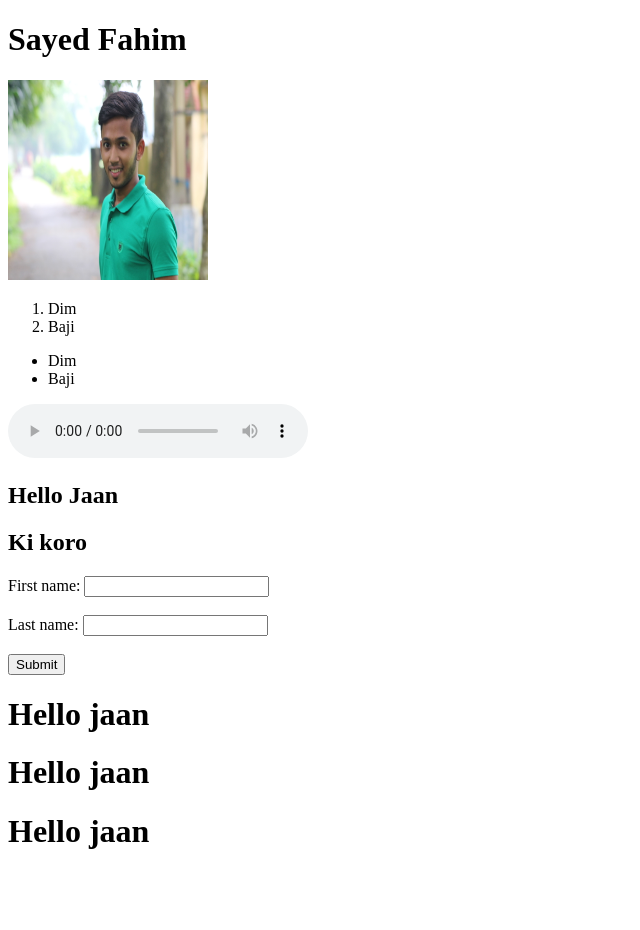
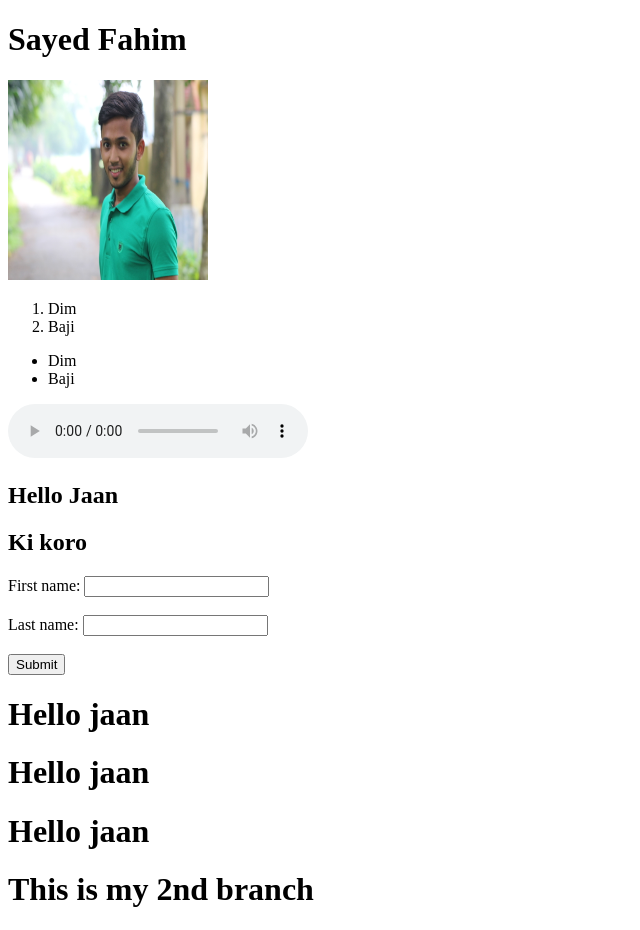
Before and after one commit to sayedfahim797/my-first-web, a plain HTML site: page index.html in a window 1280 px wide. Shown: the whole page, without its empty margins (0-640 px from the left). Before the commit the page ends 871 px from the top, so only its background shows below. Drawn offline with Linux system fonts and the light colour scheme.

Commit message:
learn sec branch

```diff
--- a/index.html
+++ b/index.html
@@ -36,5 +36,6 @@
         <h1>Hello jaan</h1>
         <h1>Hello jaan</h1>
         <h1>Hello jaan</h1>
+        <h1>This is my 2nd branch</h1>
 </body>
 </html>
```
